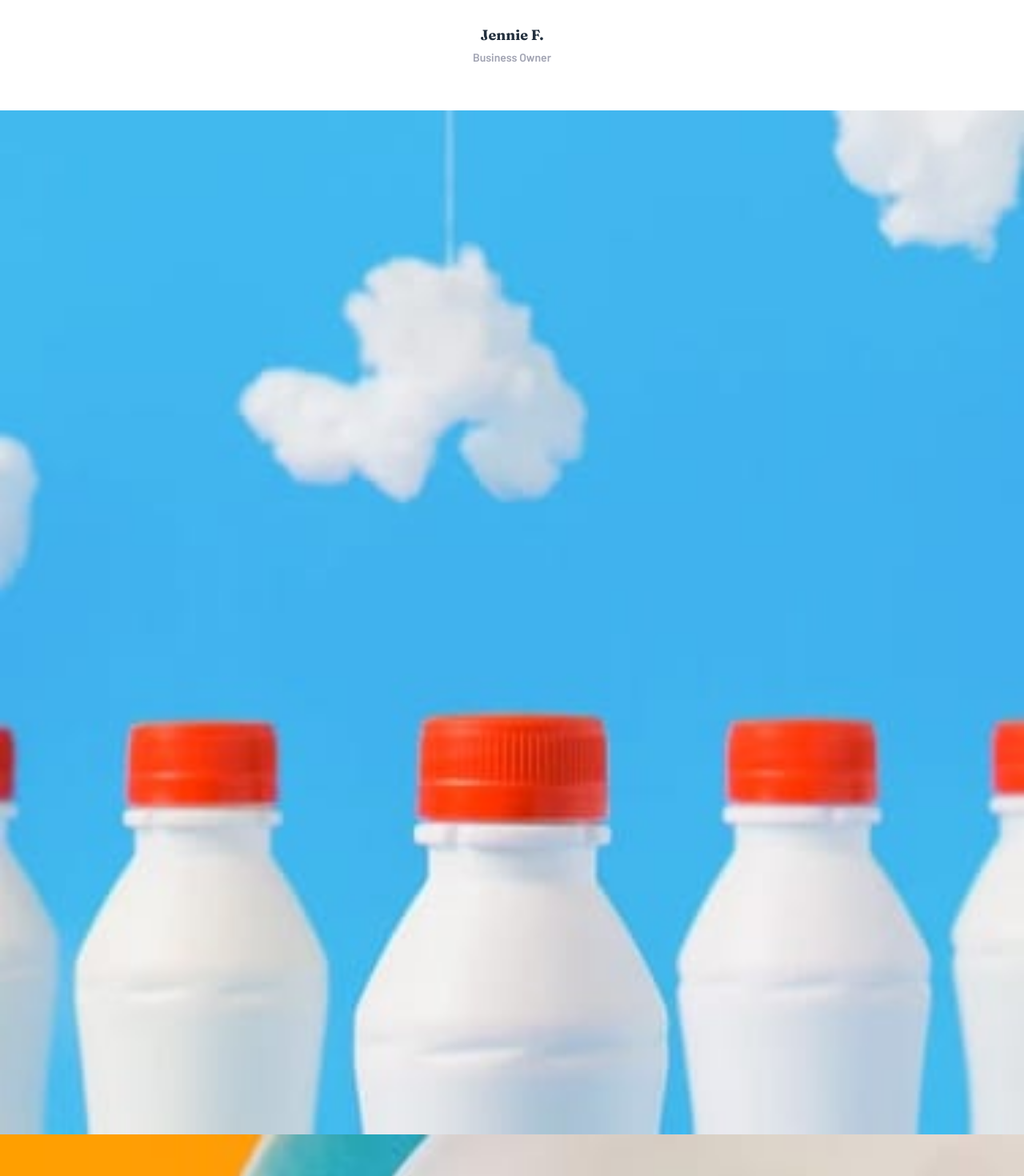
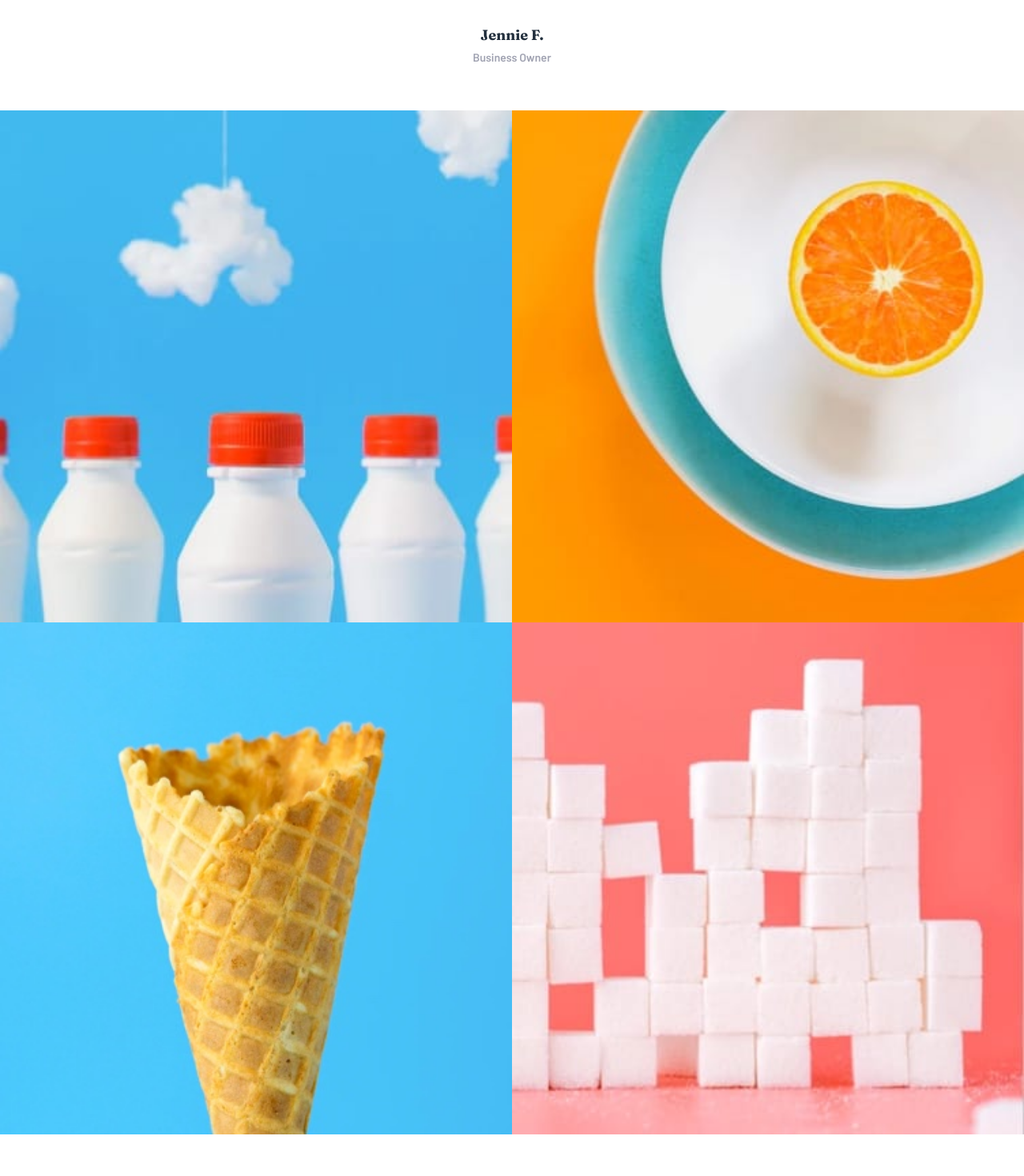
Before and after one commit to LucSil/sunnyside-agency-lander, a Vue app: page / in a window 1280 px wide. Shown: the part 9400-10870 px from the top of the page at 80% size. After the commit the page ends 10818 px from the top, so only its background shows below. Built offline with nearby package versions, Linux system fonts and the light colour scheme.

Commit message:
styling completed for Images.vue

```diff
--- a/src/components/Images.vue
+++ b/src/components/Images.vue
@@ -1,7 +1,7 @@
 <template>
   <section>
-    <div>
-      <picture>
+    <div class="flex">
+      <picture class="w-full">
         <source
           media="(min-width:310px )"
           srcset="../assets/images/backgrounds/milkbottles-mobile.jpg"
@@ -12,7 +12,7 @@
         />
         <img src="../assets/images/backgrounds/milkbottles-desktop.jpg" />
       </picture>
-      <picture>
+      <picture class="w-full">
         <source
           media="(min-width:310px )"
           srcset="../assets/images/backgrounds/orange-mobile.jpg"
@@ -24,8 +24,8 @@
         <img src="../assets/images/backgrounds/orange-desktop.jpg" />
       </picture>
     </div>
-    <div>
-      <picture>
+    <div class="flex">
+      <picture class="w-full">
         <source
           media="(min-width:310px )"
           srcset="../assets/images/backgrounds/cone-mobile.jpg"
@@ -36,7 +36,7 @@
         />
         <img src="../assets/images/backgrounds/cone-desktop.jpg" />
       </picture>
-      <picture>
+      <picture class="w-full">
         <source
           media="(min-width:310px )"
           srcset="../assets/images/backgrounds/sugarcubes-mobile.jpg"
```
